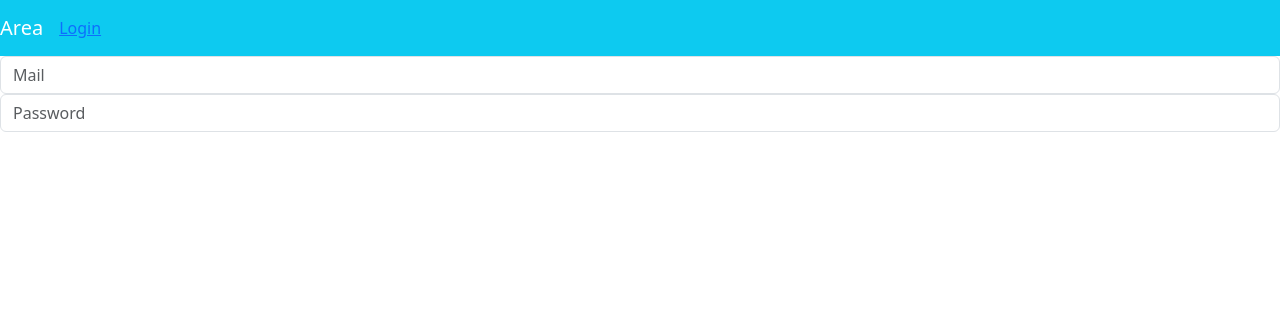
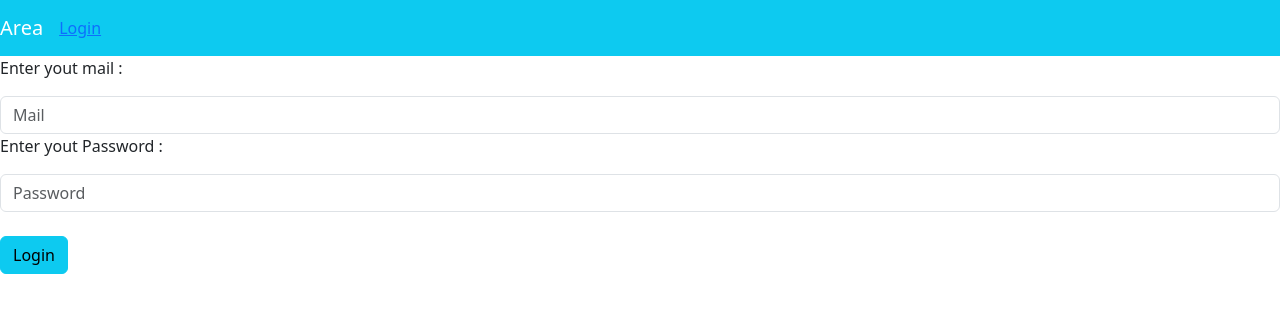
Before and after one commit to Andrea-Mancion/Area, a Vue app in the folder WEB/area/: page /#/login in a window 1280 px wide. Shown: the top 312 px of the page. Built offline with nearby package versions, Linux system fonts and the light colour scheme.

Commit message:
FEAT(LoginView.vue): WIP Login page

```diff
--- a/WEB/area/src/views/LoginView.vue
+++ b/WEB/area/src/views/LoginView.vue
@@ -1,12 +1,32 @@
 <template>
     <div class="Login">
-        <text>Enter yout mail :</text>
-        <b-form-input placeholder="Mail"></b-form-input>
-        <text>Enter yout Password :</text>
-        <b-form-input placeholder="Password"></b-form-input>
+        <p>Enter yout mail :</p>
+        <b-form-input placeholder="Mail" v-model="MailData" type="mail"></b-form-input>
+        <p>Enter yout Password :</p>
+        <b-form-input placeholder="Password" v-model="PassData" type="password"></b-form-input>
+        <br/>
+        <b-button variant="info" @click="checkPassord">Login</b-button>
+        <b-alert v-model="ShowLoginAlert" variant="danger" dismissible>
+            Wrong mail or Password !
+        </b-alert>
     </div>
 </template>
 
 <script>
-
+export default {
+    data() {
+        return {
+            MailData: '',
+            PassData: '',
+            ShowLoginAlert: false,
+        }
+    },
+    methods: {
+        checkPassord () {
+            if (this.MailData != 'test@mail.com' && this.PassData != 'toto') {
+                this.ShowLoginAlert = true;
+            }
+        },
+    },
+}
 </script>
```
